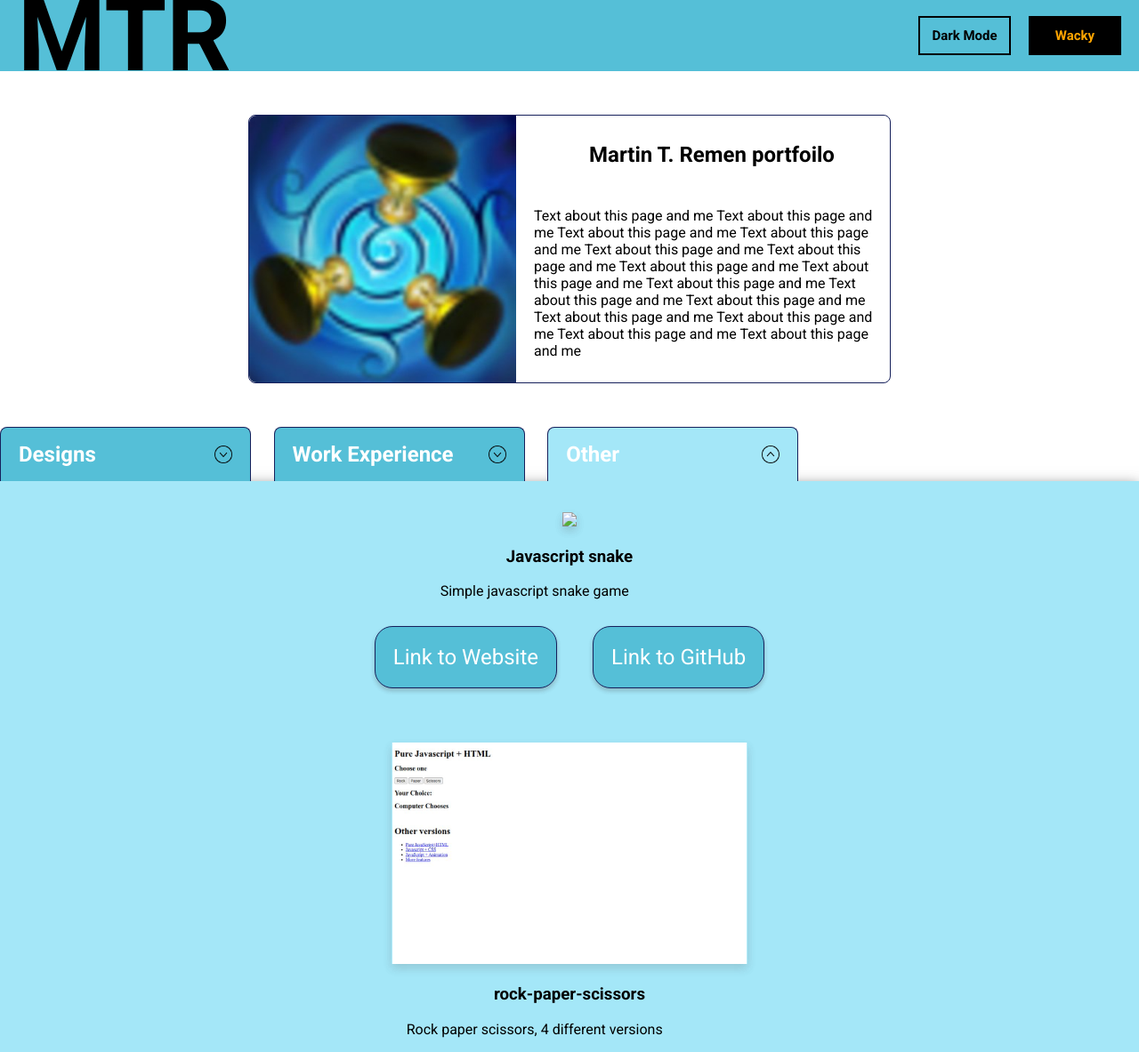
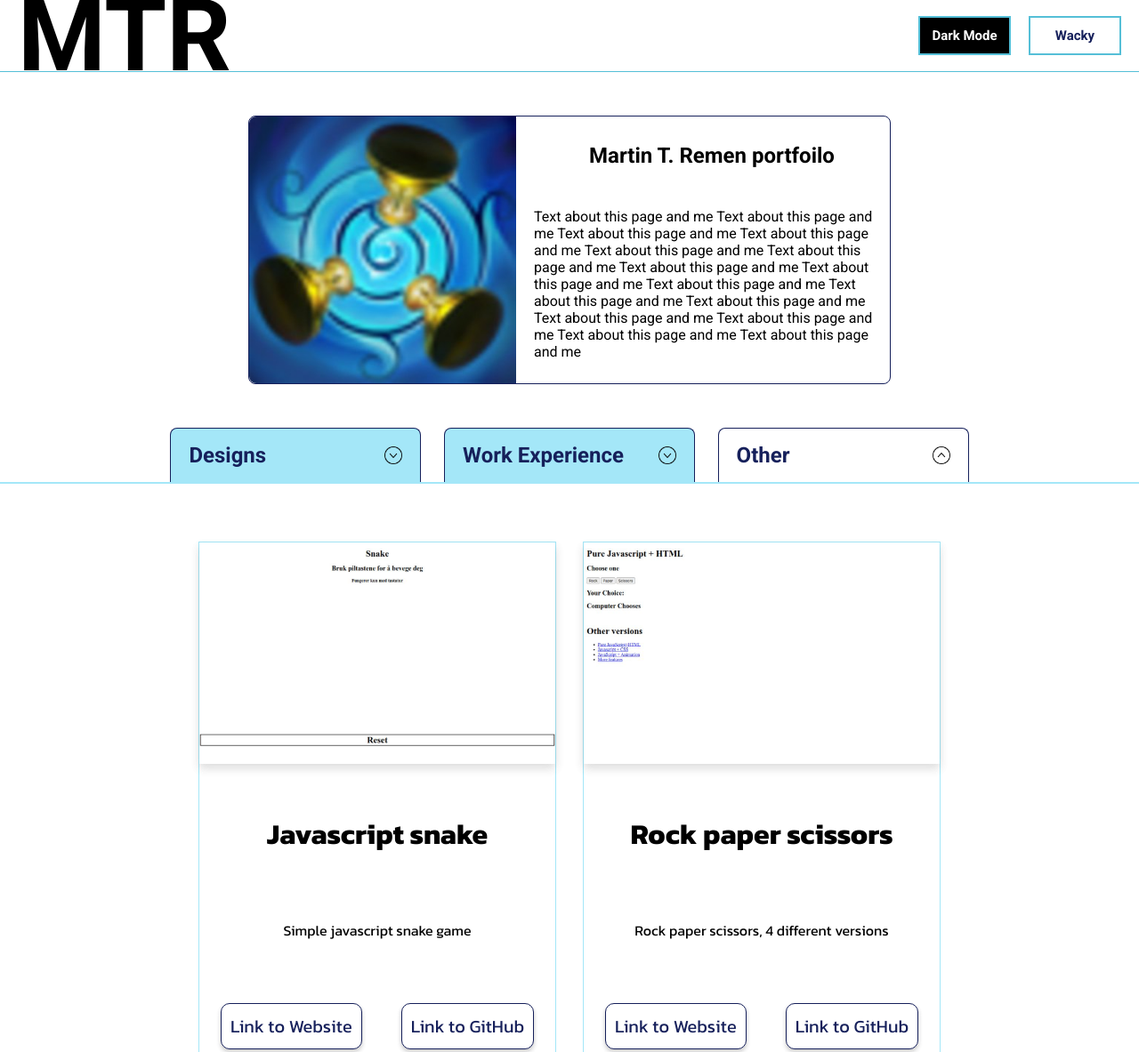
Before and after one commit to Aquaday/MTR-Portfolio, a website with bundled scripts: page index.html in a window 1280 px wide. Shown: the top 1183 px of the page at 89% size. Built offline with nearby package versions, Linux system fonts and the light colour scheme; files whose address does not match are found by name.

Commit message:
style change

```diff
--- a/index.html
+++ b/index.html
@@ -6,9 +6,10 @@
     <meta name="viewport" content="width=device-width" />
     <link rel="stylesheet" href="styles.css" />
     <script type="module" src="index.js"></script>
-    <link rel="preconnect" href="https://fonts.googleapis.com">
+<link rel="preconnect" href="https://fonts.googleapis.com">
 <link rel="preconnect" href="https://fonts.gstatic.com" crossorigin>
 <link href="https://fonts.googleapis.com/css2?family=Roboto:ital,wght@0,100..900;1,100..900&display=swap" rel="stylesheet">
+<link href="https://fonts.googleapis.com/css2?family=Kanit:ital,wght@0,100;0,200;0,300;0,400;0,500;0,600;0,700;0,800;0,900;1,100;1,200;1,300;1,400;1,500;1,600;1,700;1,800;1,900&display=swap" rel="stylesheet">
 </head>
   <body>
     <header>
--- a/index.js
+++ b/index.js
@@ -53,7 +53,7 @@ let workArray = [
 
 let otherArray = [
     {
-        image: "Snake image",
+        image: "otherImages/javascript snake.png",
         name: "Javascript snake",
         info: "Simple javascript snake game",
         websiteLink : "https://snake-javascript-peach.vercel.app/",
@@ -61,7 +61,7 @@ let otherArray = [
     },
     {
         image: "otherImages/RockPaperScissors.png",
-        name: "rock-paper-scissors",
+        name: "Rock paper scissors",
         info: "Rock paper scissors, 4 different versions",
         websiteLink : "https://rock-paper-scissors-eight-snowy.vercel.app/",
         gitLink: "https://github.com/Aquaday/rock-paper-scissors"
@@ -102,7 +102,7 @@ otherPressed = true
 chosenArrayLength = otherArray.length
 chosenArray = otherArray
 otherArrow.setAttribute('class', 'flipArrow')
-showOther.style.backgroundColor = "var(--lightest)"
+showOther.style.backgroundColor = "var(--white)"
 placeElements()
 
 showDesigns.addEventListener("click", () => {
@@ -126,7 +126,7 @@ showDesigns.addEventListener("click", () => {
     } else {
     chosenArrayLength = designsArray.length
     chosenArray = designsArray
-    showDesigns.style.backgroundColor = "var(--lightest)"
+    showDesigns.style.backgroundColor = "var(--white)"
     designArrow.setAttribute('class', 'flipArrow')
     designPressed = true
     placeElements()
@@ -156,7 +156,7 @@ showWork.addEventListener("click", () => {
     chosenArrayLength = workArray.length
     chosenArray = workArray
     workArrow.setAttribute('class', 'flipArrow')
-    showWork.style.backgroundColor = "var(--lightest)"
+    showWork.style.backgroundColor = "var(--white)"
     placeElements()
 }
 })
@@ -184,7 +184,7 @@ showOther.addEventListener("click", () => {
     chosenArrayLength = otherArray.length
     chosenArray = otherArray
     otherArrow.setAttribute('class', 'flipArrow')
-    showOther.style.backgroundColor = "var(--lightest)"
+    showOther.style.backgroundColor = "var(--white)"
     placeElements()
 }
 })
@@ -201,19 +201,19 @@ function placeElements() {
         let divElement = document.createElement("div")
         divElement.classList.add("divElement")
         divElement.innerHTML = ' <img src="' + chosenArray[arrayNumber].image +
-            '"><div> <div> <h3> '
+            '"> <h3> '
              +  chosenArray[arrayNumber].name
              + ' </h3>'
              + '<p>'
              + chosenArray[arrayNumber].info
-             +'</p></div><div class="displayContentButtons">'
+             +'</p> <div class="displayContentButtons">'
              + '<a href="'
              + chosenArray[arrayNumber].websiteLink
              + '">Link to Website</a>'
              + '<a href="'
              + chosenArray[arrayNumber].gitLink
              + '">Link to GitHub</a></div>'
-             + '</div></div>'
+
         displayContent.appendChild(divElement)
         arrayNumber = arrayNumber + 1
 
--- a/styles.css
+++ b/styles.css
@@ -36,7 +36,8 @@ a {
 nav {
   height: 80px;
   min-height: 50px;
-  background-color: var(--lighter);
+  background-color: var(--white);
+  border-bottom: 1px solid var(--lighter);
   color: var(--black);
   display: flex;
   justify-content: space-between;
@@ -57,9 +58,11 @@ nav h1 {
 } */
 
 .darkModeButton, .wackyButton {
-  border: 2px solid black;
+  border: 2px solid #55BFD7;
   height: 40px;
   width: 100px;
+  background-color: var(--black);
+  color: var(--white);
   text-align: center;
   font-size: 15px;
   line-height: 40px;
@@ -67,8 +70,8 @@ nav h1 {
 }
 
 .wackyButton {
-  background-color: var(--black);
-  color: orange;
+  background-color: var(--white);
+  color: var(--dark);
 }
 
 /* __________________________Global class__________________________ */
@@ -126,14 +129,25 @@ nav h1 {
 
 /* _____________________________Pages___________________________________________________ */
 
+#groupHeaders {
+  display: flex;
+  background-color: var(--white);
+  gap: 2vw;
+  justify-content: center;
+  flex-wrap: wrap;
+  position: sticky;
+  top: 0;
+  border-bottom: 2px solid var(--lightest);
+}
+
 #groupHeaders div {
-  min-width: 220px;
+  min-width: 200px;
   padding: 0px 20px;
   border: 1px solid var(--dark);
   border-bottom: none;
   border-radius: 8px 8px 0px 0px;
-  background-color: var(--lighter);
-  color: var(--white);
+  background-color: var(--lightest);
+  color: var(--dark);
   line-height: 20px;
   margin: 0;
   display: flex;
@@ -153,35 +167,35 @@ nav h1 {
   width: 240px;
 }
 
-#groupHeaders {
-  display: flex;
-  background-color: var(--white);
-  gap: 2vw;
-  flex-wrap: wrap;
-}
+
 
 #displayContent {
   display: flex;
+  flex-wrap: wrap;
   justify-content: center;
-  align-items: center;
-  flex-direction: column;
-  min-height: 100vh;
-  padding: 20px;
-  background-color: var(--lightest);
+  min-height: 50vh;
+  padding: 50px;
+  background-color: var(--white);
   box-shadow: 0 5px 15px rgba(72, 72, 72, 0.8),
               0 15px 15px rgba(86, 86, 86, 0.2);
 }
 
 #displayContent img {
-  width: 400px;
+  width: 100%;
   box-shadow: 0 5px 10px rgba(72, 72, 72, 0.1),
   0 5px 10px rgba(86, 86, 86, 0.1);
 }
 
 .divElement {
-  border-bottom: 1px solid var(--lightest);
+  border: 1px solid var(--lightest);
   text-align: center;
-  margin: 15px 0px;
+  margin: 15px;
+  height: 600px;
+  width: 400px;
+  display: flex;
+  justify-content: space-between;
+  flex-direction: column;
+  font-family: "Kanit";
 
 }
 
@@ -193,18 +207,24 @@ nav h1 {
 }
 
 .divElement a {
-  padding: 20px;
-  font-size: 150%;
+  padding: 10px;
+  font-size: 125%;
   margin: 0px 20px;
-  color: var(--white);
-  border-radius: 20px;
-  background-color: var(--lighter);
+  color: var(--dark);
+  border-radius: 10px;
+  background-color: var(--white);
   border: 1px solid var(--dark);
   box-shadow: 0 3px 5px rgba(72, 72, 72, 0.2),
               0 3px 5px rgba(86, 86, 86, 0.1);
 
   cursor: pointer;
 }
+
+.divElement h3 {
+  color: var(--black);
+  font-size: 200%;
+}
+
 
 .flipArrow {
   animation-name: flipArrow;
@@ -218,7 +238,7 @@ nav h1 {
   animation-fill-mode: forwards;
 }
 
-@media (max-width: 450px) {
+@media (max-width: 890px) {
   #heroSection {
     min-height: 450px;
   }
@@ -235,9 +255,7 @@ nav h1 {
   #heroDiv h3, p {
     width: 300px;
   }
-  #displayContent img {
-    width: 250px;
-  }
+
   nav {
     flex-direction: column;
     height: 160px;
```
Also changed, not shown: otherImages/javascript snake.png (added).
